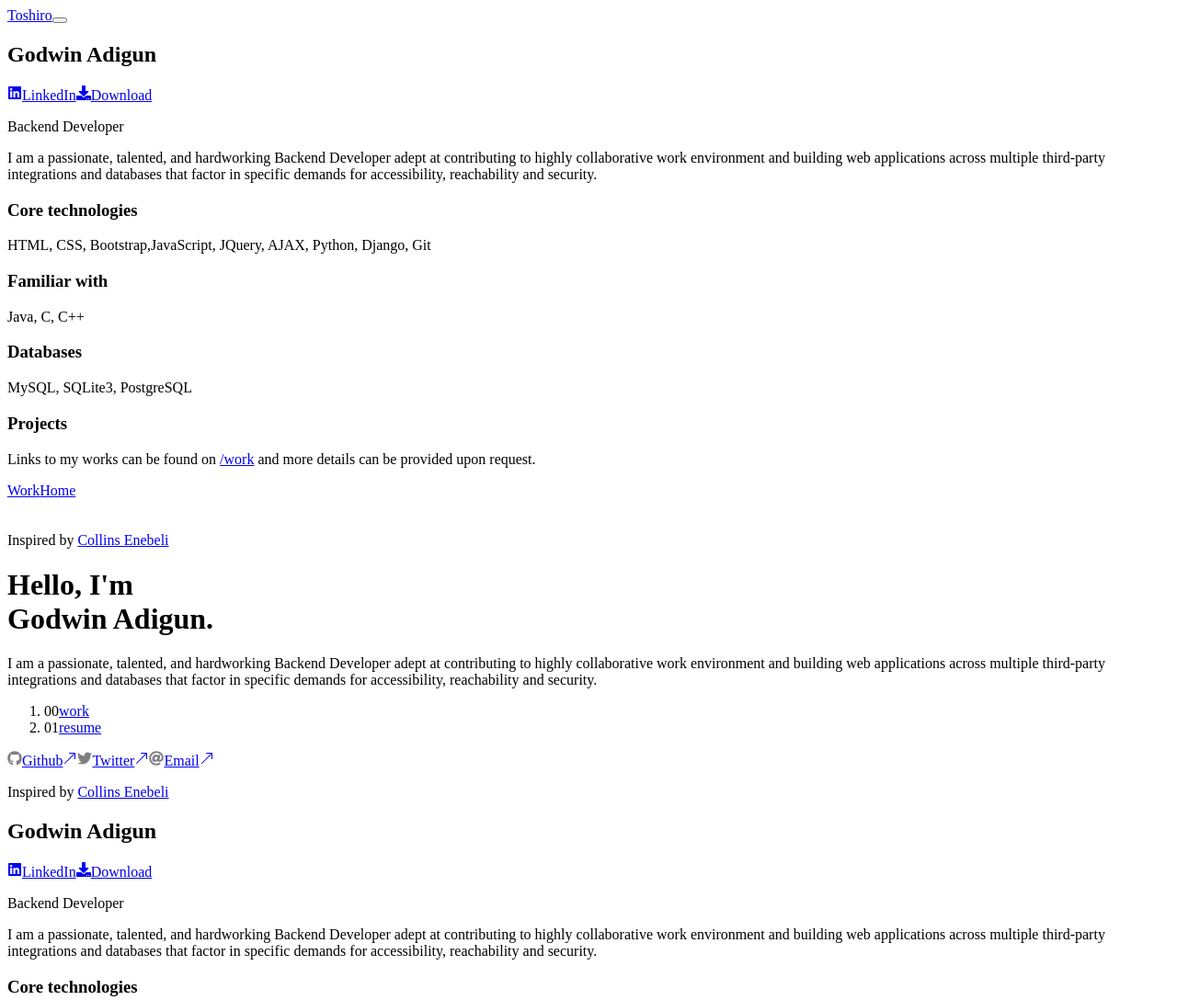
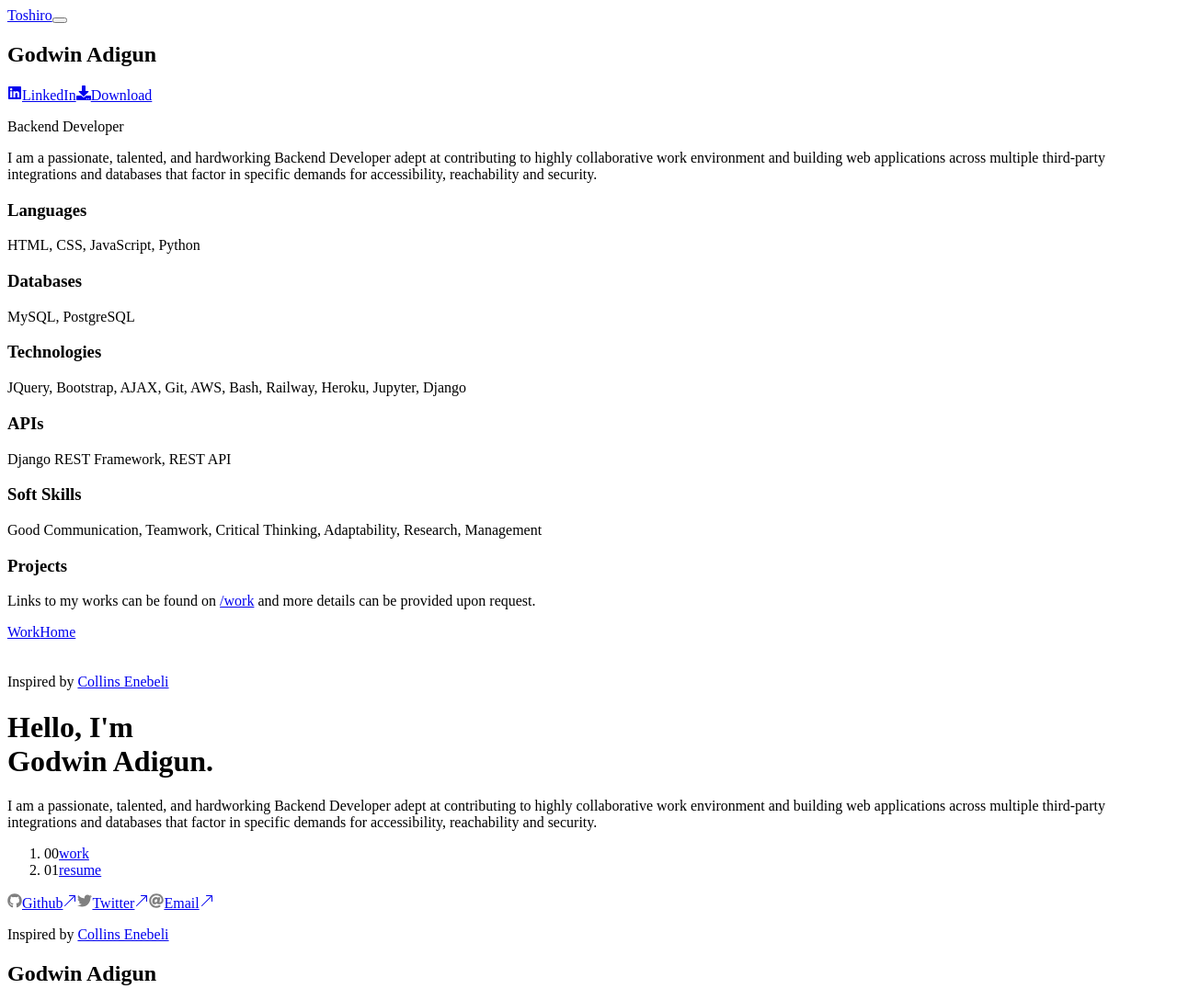
Before and after one commit to Goddy01/toshiro-portfolio, a Gatsby site: page /resume in a window 1280 px wide. Shown: the top 1088 px of the page at 92% size. Built offline with nearby package versions, Linux system fonts and the light colour scheme; Gatsby itself is replaced by a stand-in of ours.

Commit message:
Updated technologies

```diff
--- a/src/components/resumeContainer.js
+++ b/src/components/resumeContainer.js
@@ -37,27 +37,36 @@ const DesktopResumeContainer = () => {
         factor in specific demands for accessibility, reachability and security.
       </p>
       <h3 className="my-4 flex items-center font-semibold text-e2e2e2">
-        <p className="mr-2.5 font-[Andika] capitalize">Core technologies</p>
+        <p className="mr-2.5 font-[Andika] capitalize">Languages</p>
         <span className="h-px grow bg-[#77777859]"></span>
       </h3>
-      <p>HTML, CSS, Bootstrap,JavaScript, JQuery, AJAX, Python, Django, Git</p>
-      <h3 className="my-4 flex items-center font-semibold text-e2e2e2">
-        <p className="mr-2.5 font-[Andika] capitalize">Familiar with</p>
-        <span className="h-px grow bg-[#77777859]"></span>
-      </h3>
-      <p className="text-[0.8rem]">Java, C, C++</p>
+      <p>HTML, CSS, JavaScript, Python</p>
       <h3 className="my-4 flex items-center font-semibold text-e2e2e2">
         <p className="mr-2.5 font-[Andika] capitalize">Databases</p>
         <span className="h-px grow bg-[#77777859]"></span>
       </h3>
-      <p>MySQL, SQLite3, PostgreSQL</p>
-      {/* <h3 className="my-4 flex items-center font-semibold text-e2e2e2">
-        <p className="mr-2.5 font-[Andika] capitalize">On the job</p>
+      <p>MySQL, PostgreSQL</p>
+      <h3 className="my-4 flex items-center font-semibold text-e2e2e2">
+        <p className="mr-2.5 font-[Andika] capitalize">Technologies</p>
+        <span className="h-px grow bg-[#77777859]"></span>
+      </h3>
+      <p>
+        JQuery, Bootstrap, AJAX, Git, AWS, Bash, Railway, Heroku, Jupyter,
+        Django
+      </p>
+      <h3 className="my-4 flex items-center font-semibold text-e2e2e2">
+        <p className="mr-2.5 font-[Andika] capitalize">APIs</p>
+        <span className="h-px grow bg-[#77777859]"></span>
+      </h3>
+      <p className="text-[0.8rem]">Django REST Framework, REST API</p>
+      <h3 className="my-4 flex items-center font-semibold text-e2e2e2">
+        <p className="mr-2.5 font-[Andika] capitalize">Soft Skills</p>
         <span className="h-px grow bg-[#77777859]"></span>
       </h3>
       <p className="text-[0.8rem]">
-        Agile/Scrum, Version Control, Best Practices, CI/CD
-      </p> */}
+        Good Communication, Teamwork, Critical Thinking, Adaptability, Research,
+        Management
+      </p>
 
       {/* ***************** WORK STARTS HERE *********** */}
 
```
